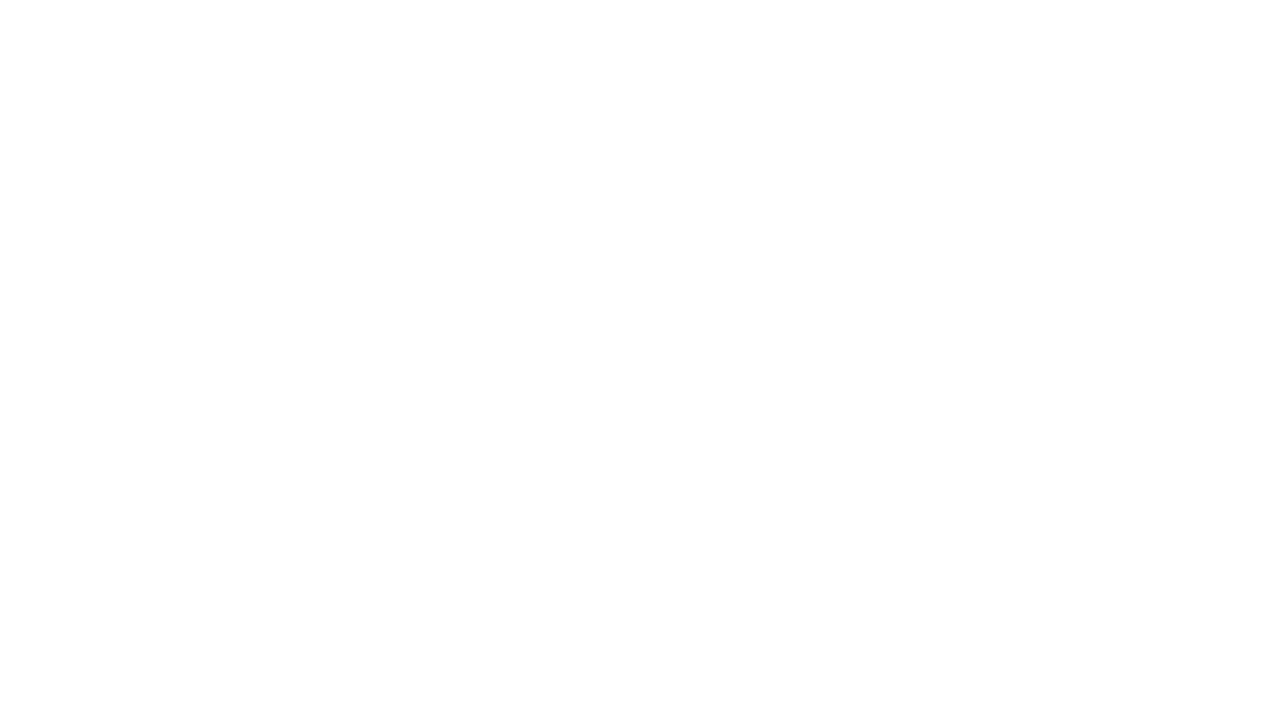
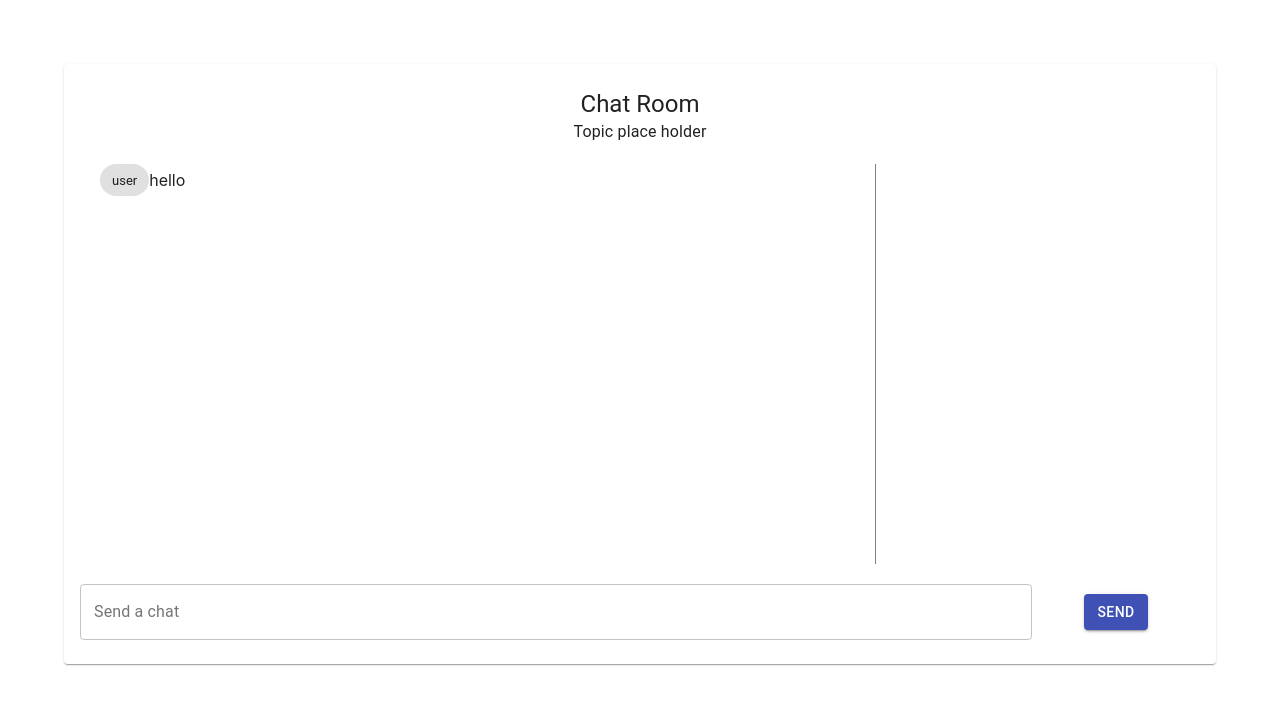
Before and after one commit to osagieomigie/Chat-App, a React (Create React App) app: page / in a window 1280 px wide. Shown: the top 704 px of the page. Built offline with nearby package versions, Linux system fonts and the light colour scheme.

Commit message:
Frontend setup

```diff
--- /dev/null
+++ b/src/App.css
@@ -0,0 +1,38 @@
+.App {
+  text-align: center;
+}
+
+.App-logo {
+  height: 40vmin;
+  pointer-events: none;
+}
+
+@media (prefers-reduced-motion: no-preference) {
+  .App-logo {
+    animation: App-logo-spin infinite 20s linear;
+  }
+}
+
+.App-header {
+  background-color: #282c34;
+  min-height: 100vh;
+  display: flex;
+  flex-direction: column;
+  align-items: center;
+  justify-content: center;
+  font-size: calc(10px + 2vmin);
+  color: white;
+}
+
+.App-link {
+  color: #61dafb;
+}
+
+@keyframes App-logo-spin {
+  from {
+    transform: rotate(0deg);
+  }
+  to {
+    transform: rotate(360deg);
+  }
+}
--- a/src/App.js
+++ b/src/App.js
@@ -1,7 +1,13 @@
 import React from "react";
+import UserDashboard from "./userDashboard";
+import "./App.css";
 
 function App() {
-  return <div className="App"></div>;
+  return (
+    <div className="App">
+      <UserDashboard />
+    </div>
+  );
 }
 
 export default App;
--- /dev/null
+++ b/src/userDashboard.js
@@ -0,0 +1,83 @@
+import React, { useState } from "react";
+import { makeStyles } from "@material-ui/core/styles";
+import Paper from "@material-ui/core/Paper";
+import Typography from "@material-ui/core/Typography";
+import Chip from "@material-ui/core/Chip";
+//import Icon from "@material-ui/core/Icon";
+import Button from "@material-ui/core/Button";
+import TextField from "@material-ui/core/TextField";
+
+const useStyles = makeStyles(theme => ({
+  root: {
+    margin: "5%"
+  },
+  paperStyle: {
+    padding: theme.spacing(3, 2)
+  },
+  flex: {
+    display: "flex",
+    alignItems: "center"
+  },
+  chatWindow: {
+    width: "70%",
+    height: "400px",
+    padding: "20px"
+  },
+  friendsWindow: {
+    width: "30%",
+    height: "400px",
+    borderLeft: "1px solid grey"
+  },
+  chatBox: {
+    width: "85%"
+  },
+  button: {
+    width: "15%"
+  }
+}));
+
+export default function UserDashboard() {
+  const classes = useStyles();
+  const [textValue, changeTextValue] = useState();
+
+  return (
+    <div className={classes.root}>
+      <Paper className={classes.paperStyle}>
+        <Typography variant="h5" component="h3">
+          Chat Room
+        </Typography>
+        <Typography component="p">Topic place holder</Typography>
+        <div className={classes.flex}>
+          <div className={classes.chatWindow}>
+            {[{ from: "user", msg: "hello" }].map((chat, index) => (
+              <div className={classes.flex} key={index}>
+                <Chip label={chat.from} className={classes.chip} />
+                <Typography variant="p">{chat.msg} </Typography>
+              </div>
+            ))}
+          </div>
+          <div className={classes.friendsWindow}></div>
+        </div>
+        <div className={classes.flex}>
+          <TextField
+            label="Send a chat"
+            variant="outlined"
+            value={textValue}
+            className={classes.chatBox}
+            onChange={e => changeTextValue(e.target.value)}
+          />
+          <div className={classes.button}>
+            <Button
+              variant="contained"
+              color="primary"
+              className={classes.button}
+              // endIcon={<Icon>></Icon>}
+            >
+              Send
+            </Button>
+          </div>
+        </div>
+      </Paper>
+    </div>
+  );
+}
```
Also changed, not shown: package.json (+5 -2 lines), 1 other file (tests, documents, lock files or other folders).
